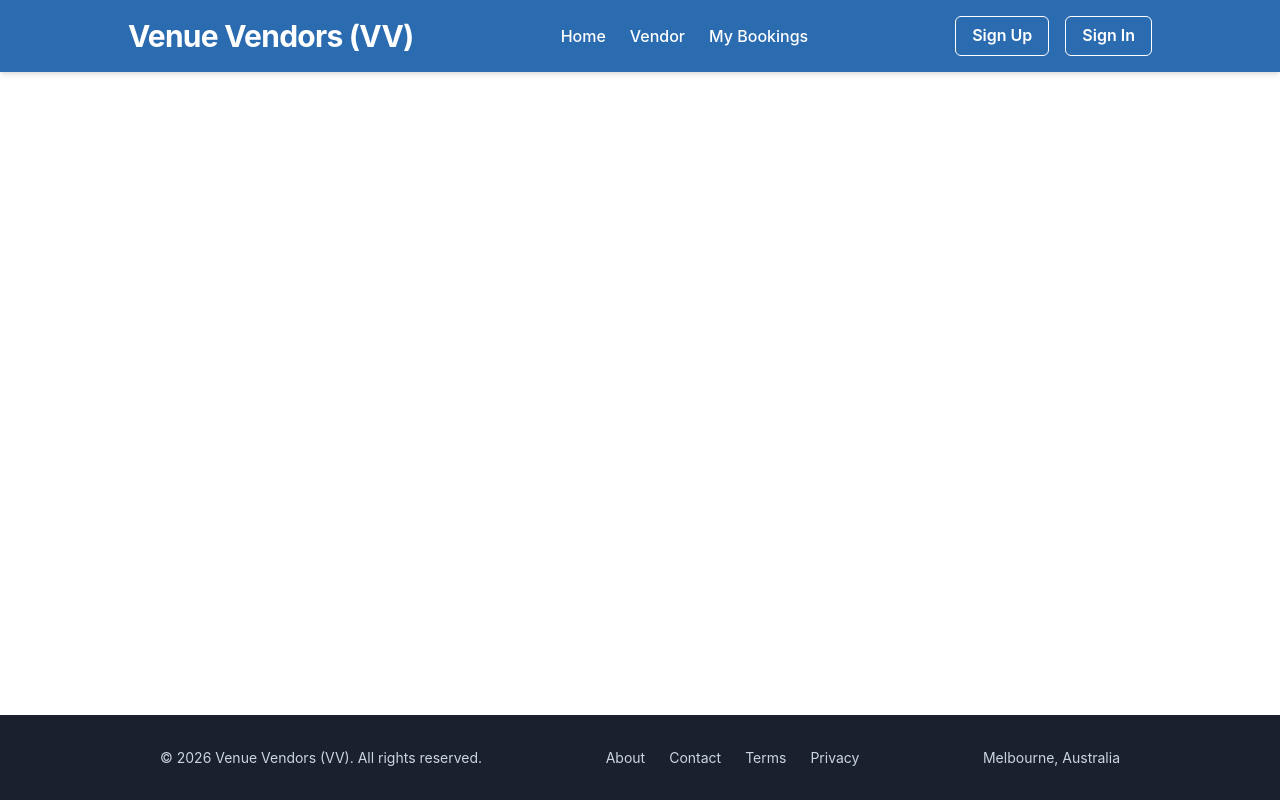
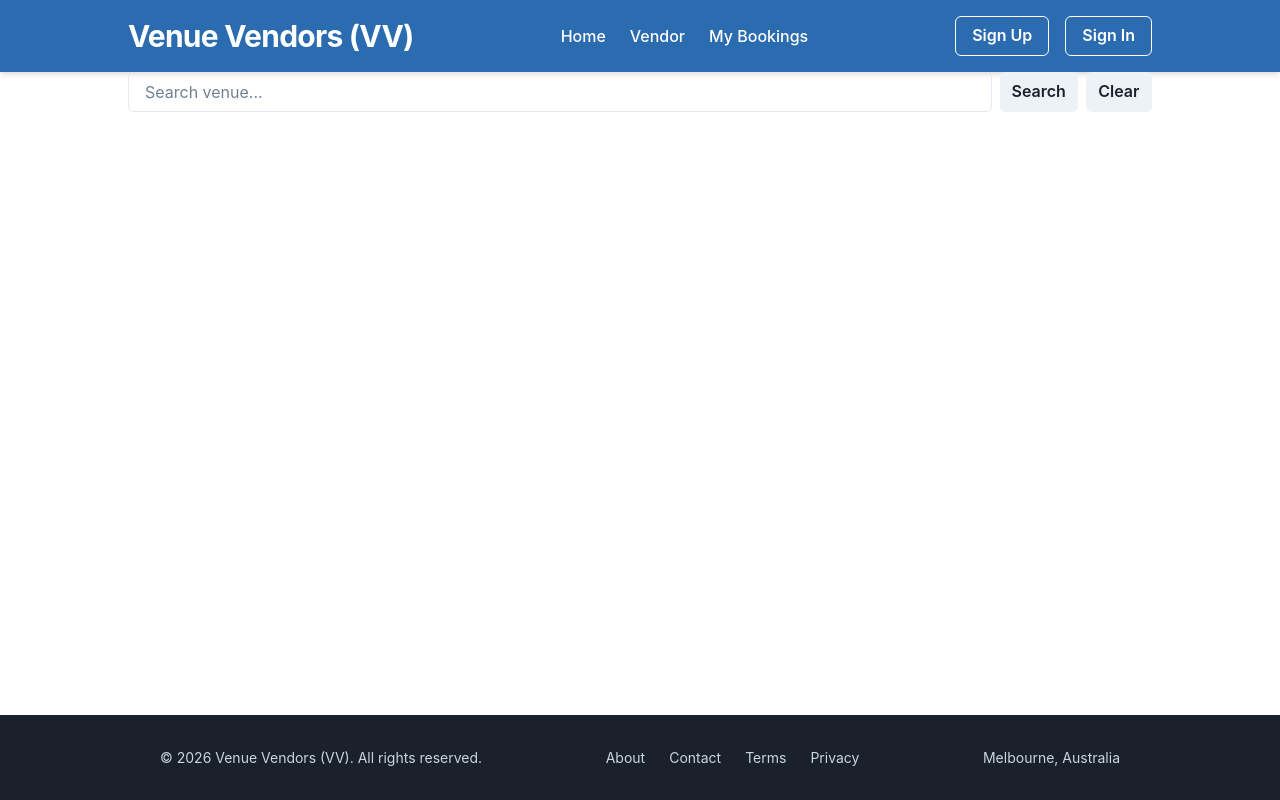
Before and after one commit to Kingods675/A1, a Next.js app in the folder src/: page / in a window 1280 px wide. Built offline with nearby package versions, Linux system fonts and the light colour scheme; what @chakra-ui/next-js would draw is missing.

Commit message:
added search function

```diff
--- a/src/app/page.tsx
+++ b/src/app/page.tsx
@@ -1,28 +1,82 @@
-"use client";
+'use client';
 
-import Image from "next/image";
-import VenueCard from "./VenueCard";
+import Image from 'next/image';
+import VenueCard from './VenueCard';
 
 import './home.css';
-import { useEffect, useState } from "react";
+import { useEffect, useRef, useState } from 'react';
+import { Button, FormControl, Input } from '@chakra-ui/react';
 
 export default function Home() {
-
   const [venues, setVenues] = useState([]);
+  const [allVenues, setAllVenues] = useState([]);
 
   useEffect(() => {
     const localStorageVenues = localStorage.getItem('vv_venues') || '[]';
 
     if (localStorageVenues) {
       setVenues(JSON.parse(localStorageVenues));
+      setAllVenues(JSON.parse(localStorageVenues));
     } else {
       console.log('null');
     }
   }, []);
 
+  const searchQueryRef = useRef(null);
+
+  const onVenueSearch = (evt: React.SubmitEvent<HTMLFormElement>) => {
+    evt.preventDefault();
+
+    if (searchQueryRef.current) {
+      const searchQuery = searchQueryRef.current.value;
+
+      if (!searchQuery) {
+        alert('You need to enter something to search');
+        return;
+      }
+
+      const lsVenues = localStorage.getItem('vv_venues') || '[]';
+      try {
+        const allVenues = JSON.parse(lsVenues);
+        const filteredVenues = allVenues.filter((dbVenue) =>
+          dbVenue.name.toLowerCase().includes(searchQuery.toLowerCase()),
+        );
+        setVenues(filteredVenues);
+      } catch {}
+
+      // reset search query after done
+      searchQueryRef.current.value = '';
+    }
+  };
+
   return (
-    <div id="venues-container" style={{ paddingTop: '20px' }}>
-      {venues.map(venue => <VenueCard key={venue.name} venue={venue} />)}
+    <div>
+      <div className='px-32'>
+        <form onSubmit={onVenueSearch}>
+          <FormControl className='flex flex-row items-center justify-center gap-2 mb-8'>
+            <Input
+              type='text'
+              name='query'
+              placeholder='Search venue...'
+              ref={searchQueryRef}
+            />
+            <Button
+              // mt={4}
+              // colorScheme='blue'
+              type='submit'
+            >
+              Search
+            </Button>
+            <Button onClick={() => setVenues(allVenues)}>Clear</Button>
+          </FormControl>
+        </form>
+      </div>
+
+      <div id='venues-container' style={{ paddingTop: '20px' }}>
+        {venues.map((venue) => (
+          <VenueCard key={venue.name} venue={venue} />
+        ))}
+      </div>
     </div>
   );
 }
```
